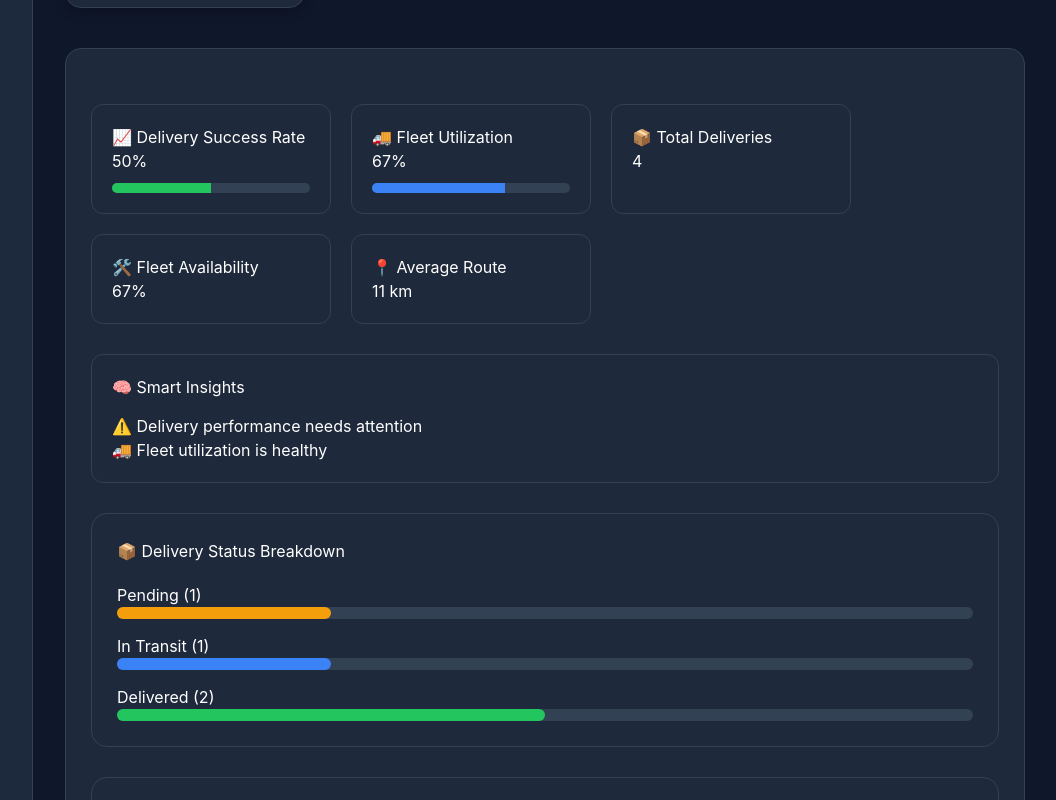
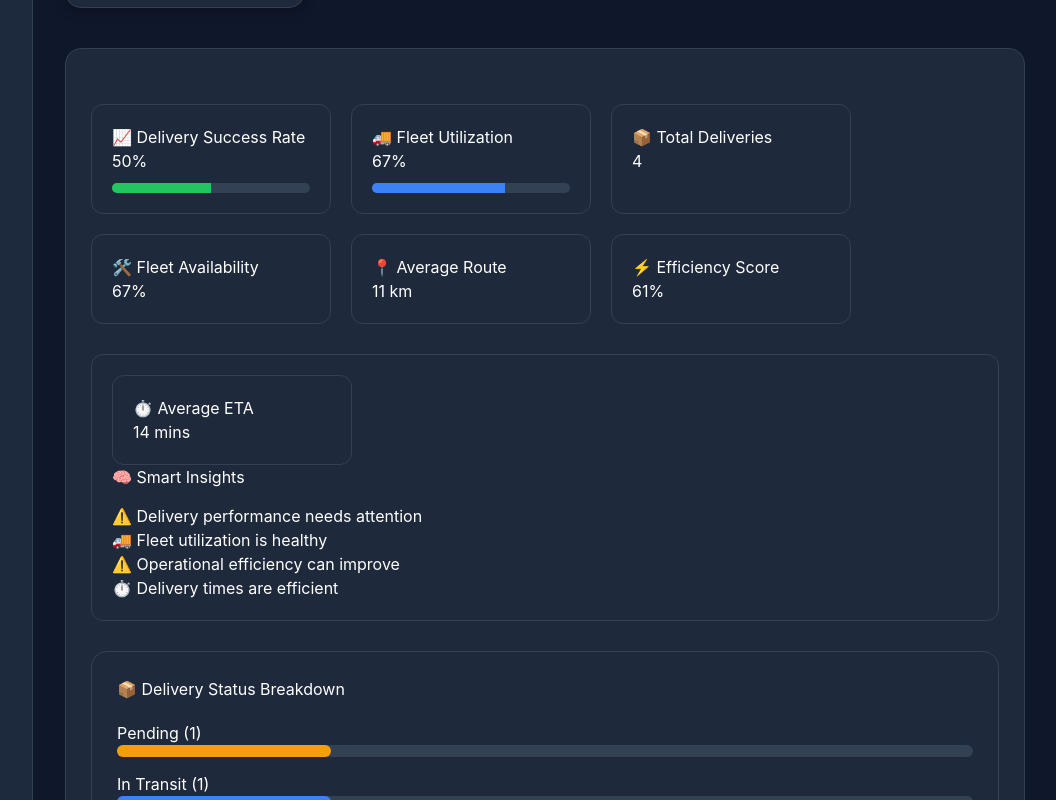
Before and after one commit to harshskarki/SmartRoute-Logistics-Management-System, a React (Vite) app: page / in a window 1280 px wide. Shown: the part 454-1254 px from the top of the page, without its empty margins (223-1279 px from the left). Built offline with nearby package versions, Linux system fonts and the light colour scheme.

Commit message:
Phase 4.5.4 complete - advanced analytics dashboard

```diff
--- a/src/data/mockData.js
+++ b/src/data/mockData.js
@@ -18,20 +18,24 @@ export const deliveries = [
     id: "DLV-1001",
     status: "Pending",
     distance: "6 km",
+    eta: "8 mins",
   },
   {
     id: "DLV-1002",
     status: "In Transit",
     distance: "12 km",
+    eta: "16 mins",
   },
   {
     id: "DLV-1003",
     status: "Delivered ✅",
     distance: "9 km",
+    eta: "12 mins",
   },
   {
     id: "DLV-1004",
     status: "Delivered ✅",
     distance: "15 km",
+    eta: "20 mins",
   },
 ];
--- a/src/pages/Dashboard.jsx
+++ b/src/pages/Dashboard.jsx
@@ -55,6 +55,20 @@ const totalVehicles =
       )
     : 0;
 
+    const averageETA =
+  deliveries.length > 0
+    ? Math.round(
+        deliveries.reduce(
+          (sum, delivery) =>
+            sum +
+            parseInt(
+              delivery.eta || "0"
+            ),
+          0
+        ) / deliveries.length
+      )
+    : 0;
+
 const deliverySuccessRate =
   totalDeliveries > 0
     ? Math.round(
@@ -82,6 +96,13 @@ const fleetUtilization =
           100
       )
     : 0;
+
+    const efficiencyScore = Math.round(
+  (deliverySuccessRate +
+    fleetUtilization +
+    fleetAvailability) /
+    3
+);
 
     const deliveryInsight =
   deliverySuccessRate >= 80
@@ -116,6 +137,16 @@ const fleetInsight =
   fleetUtilization >= 60
     ? "🚚 Fleet utilization is healthy"
     : "⚠️ Fleet utilization is low";
+
+    const efficiencyInsight =
+  efficiencyScore >= 75
+    ? "⚡ Operations are running efficiently"
+    : "⚠️ Operational efficiency can improve";
+
+    const etaInsight =
+  averageETA <= 15
+    ? "⏱ Delivery times are efficient"
+    : "⚠️ Average ETA is increasing";
 
   return (
     <div>
@@ -397,6 +428,22 @@ const fleetInsight =
   </h2>
 </div>
 
+<div
+  style={{
+    background: "#1e293b",
+    padding: "20px",
+    borderRadius: "12px",
+    width: "240px",
+    border: "1px solid #334155",
+  }}
+>
+  <h4>⚡ Efficiency Score</h4>
+
+  <h2>
+    {efficiencyScore}%
+  </h2>
+</div>
+
 </div>
 
       <div
@@ -408,6 +455,24 @@ const fleetInsight =
     border: "1px solid #334155",
   }}
 >
+
+<div
+  style={{
+    background: "#1e293b",
+    padding: "20px",
+    borderRadius: "12px",
+    width: "240px",
+    border: "1px solid #334155",
+  }}
+>
+  <h4>⏱ Average ETA</h4>
+
+  <h2>
+    {averageETA} mins
+  </h2>
+</div>
+
+
   <h2>🧠 Smart Insights</h2>
 
   <p style={{ marginTop: "15px" }}>
@@ -417,6 +482,15 @@ const fleetInsight =
   <p>
     {fleetInsight}
   </p>
+
+  <p>
+  {efficiencyInsight}
+</p>
+
+<p>
+  {etaInsight}
+</p>
+
 </div>
 
           <div
```
